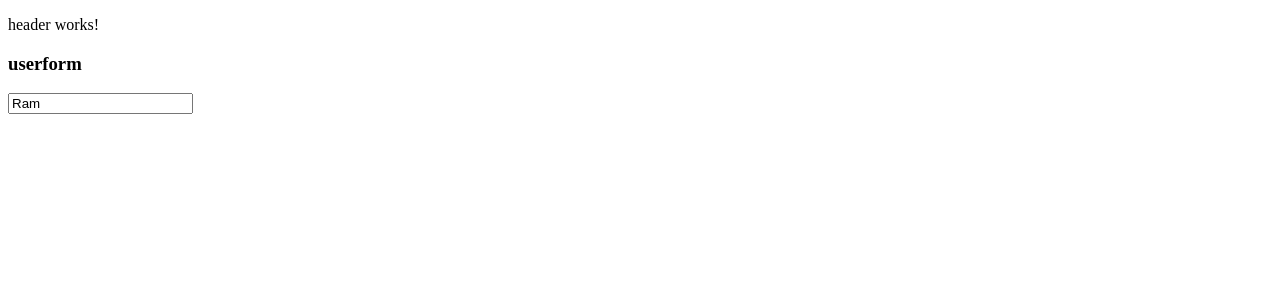
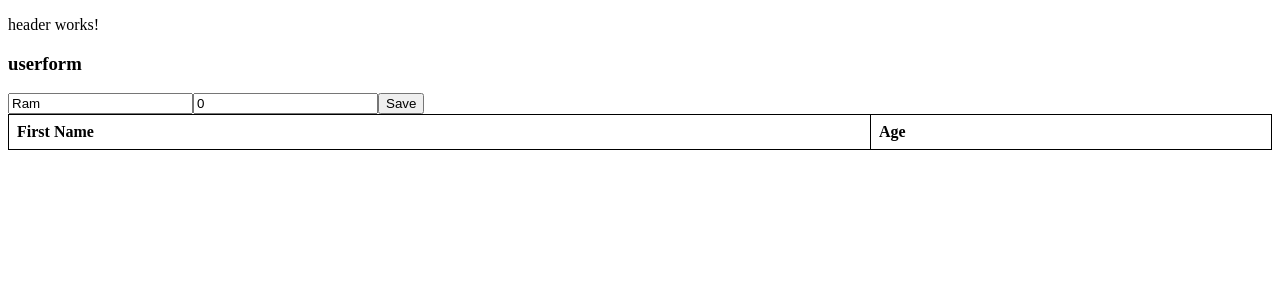
Before and after one commit to Sanjay-mg/angular-myapp, an Angular app: page / in a window 1280 px wide. Shown: the top 300 px of the page. Built offline with nearby package versions, Linux system fonts and the light colour scheme.

Commit message:
added tabular display

```diff
--- /dev/null
+++ b/src/app/User.ts
@@ -0,0 +1,4 @@
+export class User{
+  firstname:string = 'Ram';
+  age:number = 0;
+}
--- a/src/app/userform/userform.component.css
+++ b/src/app/userform/userform.component.css
@@ -0,0 +1,16 @@
+table{
+  border:1px solid black;
+  border-collapse: collapse;
+  width: 100%;
+}
+th,td{
+  border: 1px solid black;
+  text-align: left;
+  padding: 8px;
+}
+tr:nth-child(odd){
+  background-color: #eee;
+}
+tr:hover{
+  background-color: aqua;
+}
--- a/src/app/userform/userform.component.html
+++ b/src/app/userform/userform.component.html
@@ -1,2 +1,16 @@
 <h3>{{title}}</h3>
-<input [(ngModel)]='firstname'>
+<input [(ngModel)]='user.firstname'>
+<input [(ngModel)]='user.age' placeholder="Age" type="number">
+<button (click)='save()'>Save</button>
+<table>
+  <thead>
+    <th>First Name</th>
+    <th>Age</th>
+  </thead>
+  <tbody>
+    <tr *ngFor='let user of userArray'>
+      <td>{{user.firstname}}</td>
+      <td>{{user.age}}</td>
+    </tr>
+  </tbody>
+</table>
--- a/src/app/userform/userform.component.ts
+++ b/src/app/userform/userform.component.ts
@@ -1,15 +1,23 @@
 import { Component, OnInit } from '@angular/core';
+import { User } from '../User';
+
 
 @Component({
   selector: 'app-userform',
   templateUrl: './userform.component.html',
   styleUrls: ['./userform.component.css']
 })
-export class UserformComponent implements OnInit {
+export class UserformComponent implements OnInit { // controller
   title:string = 'userform';
-  firstname:string='Ram';
+  user:User=new User(); // model - stores all form data
+  userArray:User[]=[];
   constructor() { }
-
+  save(){
+    this.userArray.push(Object.assign({},this.user));
+    console.log('working...');
+    console.log(this.user.firstname);
+    console.log(this.user.age);
+  }
   ngOnInit(): void {
   }
 
```
